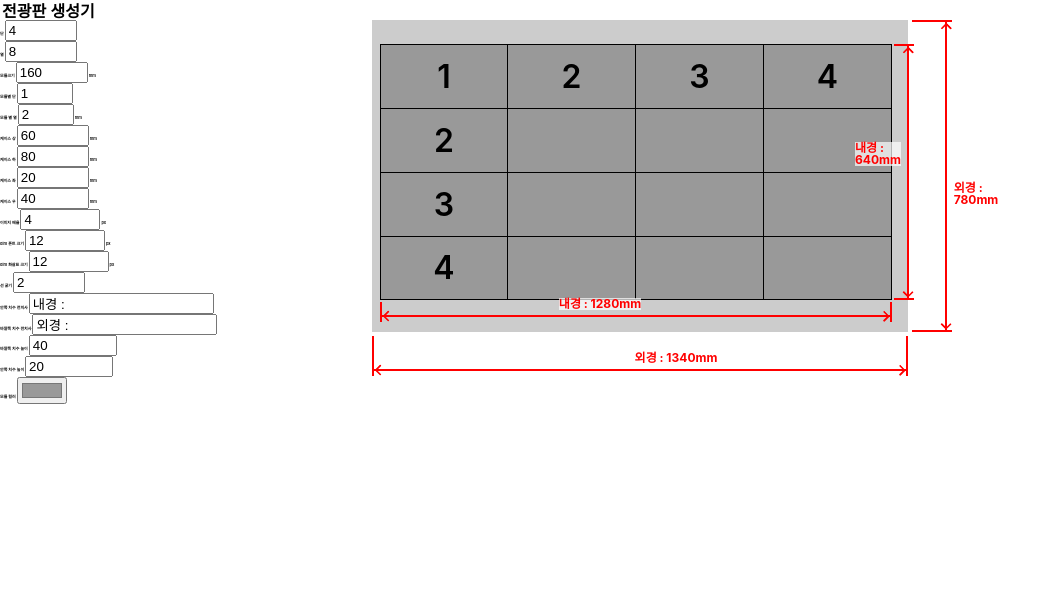
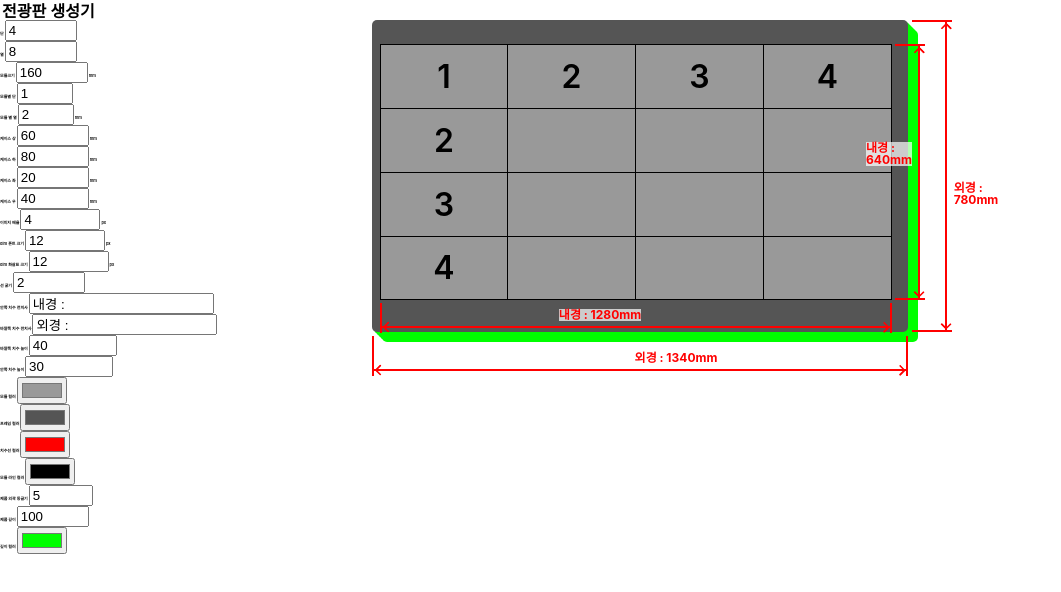
Before and after one commit to mineclover/LED_floorplan, a website with bundled scripts: page index.html in a window 1280 px wide. Shown: the whole page, without its empty margins (0-1061 px from the left). Built offline with nearby package versions, Linux system fonts and the light colour scheme; a web font is replaced by a local one.

Commit message:
feat : 옵션 추가 진행 중

```diff
--- a/module/render.js
+++ b/module/render.js
@@ -207,6 +207,60 @@ const arr = [
 		postname: '',
 		other: ``,
 	},
+	{
+		type: 'color',
+		class: 'frame-color',
+		key_01: 'settings',
+		key_02: 'frameColor',
+		prename: '프레임 컬러',
+		postname: '',
+		other: ``,
+	},
+	{
+		type: 'color',
+		class: 'dim-color',
+		key_01: 'settings',
+		key_02: 'dimColor',
+		prename: '치수선 컬러',
+		postname: '',
+		other: `min= "0" max= "100" step="1"`,
+	},
+	{
+		type: 'color',
+		class: 'module-line-color',
+		key_01: 'settings',
+		key_02: 'moduleLineColor',
+		prename: '모듈 라인 컬러',
+		postname: '',
+		other: ``,
+	},
+	{
+		type: 'number',
+		class: 'outer-border',
+		key_01: 'settings',
+		key_02: 'outerBorder',
+		prename: '제품 외곽 둥글기',
+		postname: '',
+		other: `min= "0" max= "100" step="1"`,
+	},
+	{
+		type: 'number',
+		class: 'frame-depth',
+		key_01: 'settings',
+		key_02: 'frameDepth',
+		prename: '제품 깊이',
+		postname: '',
+		other: `min= "0" max= "2000" step="10"`,
+	},
+	{
+		type: 'color',
+		class: 'depth-color',
+		key_01: 'settings',
+		key_02: 'depthColor',
+		prename: '깊이 컬러',
+		postname: '',
+		other: ``,
+	},
 ];
 // key_01 : spec의 key 값 , key_02 : spec의 key 값 안에 key 값
 
@@ -271,6 +325,12 @@ const update = () => {
 	mainElement.style.setProperty('--outer-dim-height', spec.settings.outerDimHeight);
 	mainElement.style.setProperty('--inner-dim-height', spec.settings.innerDimHeight);
 	mainElement.style.setProperty('--module-color', spec.settings.moduleColor);
+	mainElement.style.setProperty('--frame-color', spec.settings.frameColor);
+	mainElement.style.setProperty('--dim-color', spec.settings.dimColor);
+	mainElement.style.setProperty('--module-line-color', spec.settings.moduleLineColor);
+	mainElement.style.setProperty('--outer-border', spec.settings.outerBorder);
+	mainElement.style.setProperty('--frame-depth', spec.settings.frameDepth / 10);
+	mainElement.style.setProperty('--depth-color', spec.settings.depthColor);
 	//dimension
 };
 
--- a/module/store.js
+++ b/module/store.js
@@ -28,8 +28,14 @@ export const spec = {
 		arrowSize: 12,
 		lineWeight: 2,
 		outerDimHeight: 40,
-		innerDimHeight: 20,
+		innerDimHeight: 30,
 		moduleColor: '#999999',
+		frameColor: '#555555',
+		dimColor: '#ff0000',
+		moduleLineColor: '#000000',
+		outerBorder: 5,
+		frameDepth: 100,
+		depthColor: '#00ff00',
 	},
 };
 
--- a/scss/style.scss
+++ b/scss/style.scss
@@ -50,14 +50,26 @@ main {
 	--inner-dim-height: 20;
 	--arrow-size: 16;
 	--module-color: #999999;
+	--frame-color: #999999;
+	--module-line-color: #000000;
+	--dim-color: #ff0000;
+	--outer-border: 10;
+	--frame-depth: 10;
+	--depth-color: #00ff00;
 
 	out-line {
 		position: relative;
 		display: flex;
-		background-color: #ccc;
-
+		background-color: var(--frame-color);
+		box-sizing: border-box;
 		width: calc(var(--out-line-width) * 1rem);
 		height: calc(var(--out-line-height) * 1rem);
+		border-radius: calc(var(--outer-border) * 1px);
+		box-shadow: calc(var(--frame-depth) * 0.2px) calc(var(--frame-depth) * 0.2px) 0 var(--depth-color),
+			calc(var(--frame-depth) * 0.4px) calc(var(--frame-depth) * 0.4px) 0 var(--depth-color),
+			calc(var(--frame-depth) * 0.6px) calc(var(--frame-depth) * 0.6px) 0 var(--depth-color),
+			calc(var(--frame-depth) * 0.8px) calc(var(--frame-depth) * 0.8px) 0 var(--depth-color),
+			calc(var(--frame-depth) * 1px) calc(var(--frame-depth) * 1px) 0 var(--depth-color);
 		inner-box {
 			position: relative;
 			display: flex;
@@ -80,32 +92,38 @@ main {
 					box-sizing: border-box;
 					width: calc(var(--out-led-module-width) * 1rem);
 					height: calc(var(--out-led-module-height) * 1rem);
-					border-top: 1px solid #000;
-					border-right: 1px solid #000;
+					border-top: 1px solid;
+					border-right: 1px solid;
+					border-color: var(--module-line-color);
 
 					&:nth-child(1) {
-						border-left: 1px solid #000;
+						border-left: 1px solid;
+						border-color: var(--module-line-color);
 					}
 				}
 			}
 			row-box:nth-child(1) {
 				led-module {
 					border: none;
-					border-top: 1px solid #000;
-					border-right: 1px solid #000;
+					border-top: 1px solid;
+					border-right: 1px solid;
+					border-color: var(--module-line-color);
 					&:nth-child(1) {
-						border-left: 1px solid #000;
+						border-left: 1px solid;
+						border-color: var(--module-line-color);
 					}
 				}
 			}
 			row-box:nth-last-child(3) {
 				led-module {
 					border: none;
-					border-top: 1px solid #000;
-					border-bottom: 1px solid #000;
-					border-right: 1px solid #000;
+					border-top: 1px solid;
+					border-bottom: 1px solid;
+					border-right: 1px solid;
+					border-color: var(--module-line-color);
 					&:nth-child(1) {
-						border-left: 1px solid #000;
+						border-left: 1px solid;
+						border-color: var(--module-line-color);
 					}
 				}
 			}
@@ -121,8 +139,9 @@ main {
 
 	width: 100%;
 
-	border-left: calc(var(--line-width) * 1px) solid red;
-	border-right: calc(var(--line-width) * 1px) solid red;
+	border-left: calc(var(--line-width) * 1px) solid;
+	border-right: calc(var(--line-width) * 1px) solid;
+	border-color: var(--dim-color);
 
 	.left-arrow {
 		position: absolute;
@@ -163,12 +182,12 @@ main {
 		bottom: calc(((var(--arrow-size) - var(--line-width)) * 0.5px));
 		height: calc(var(--line-width) * 1px);
 		width: 100%;
-		background-color: red;
+		background-color: var(--dim-color);
 		.dim-text {
 			display: block;
 			font-weight: bold;
 			font-size: var(--dim-text-size);
-			color: red;
+			color: var(--dim-color);
 			background-color: rgba(255, 255, 255, 0.7);
 		}
 	}
@@ -183,9 +202,9 @@ main {
 	width: calc(var(--outer-dim-height) * 1px);
 	height: 100%;
 
-	border-top: calc(var(--line-width) * 1px) solid red;
-	border-bottom: calc(var(--line-width) * 1px) solid red;
-
+	border-top: calc(var(--line-width) * 1px) solid;
+	border-bottom: calc(var(--line-width) * 1px) solid;
+	border-color: var(--dim-color);
 	.left-arrow {
 		position: absolute;
 		top: 0;
@@ -226,12 +245,12 @@ main {
 		right: calc(((var(--arrow-size) - var(--line-width)) * 0.5px));
 		width: calc(var(--line-width) * 1px);
 		height: 100%;
-		background-color: red;
+		background-color: var(--dim-color);
 		.dim-text {
 			display: block;
 			font-weight: bold;
 			font-size: var(--dim-text-size);
-			color: red;
+			color: var(--dim-color);
 			background-color: rgba(255, 255, 255, 0.7);
 		}
 	}
```
Also changed, not shown: css/style.css.
